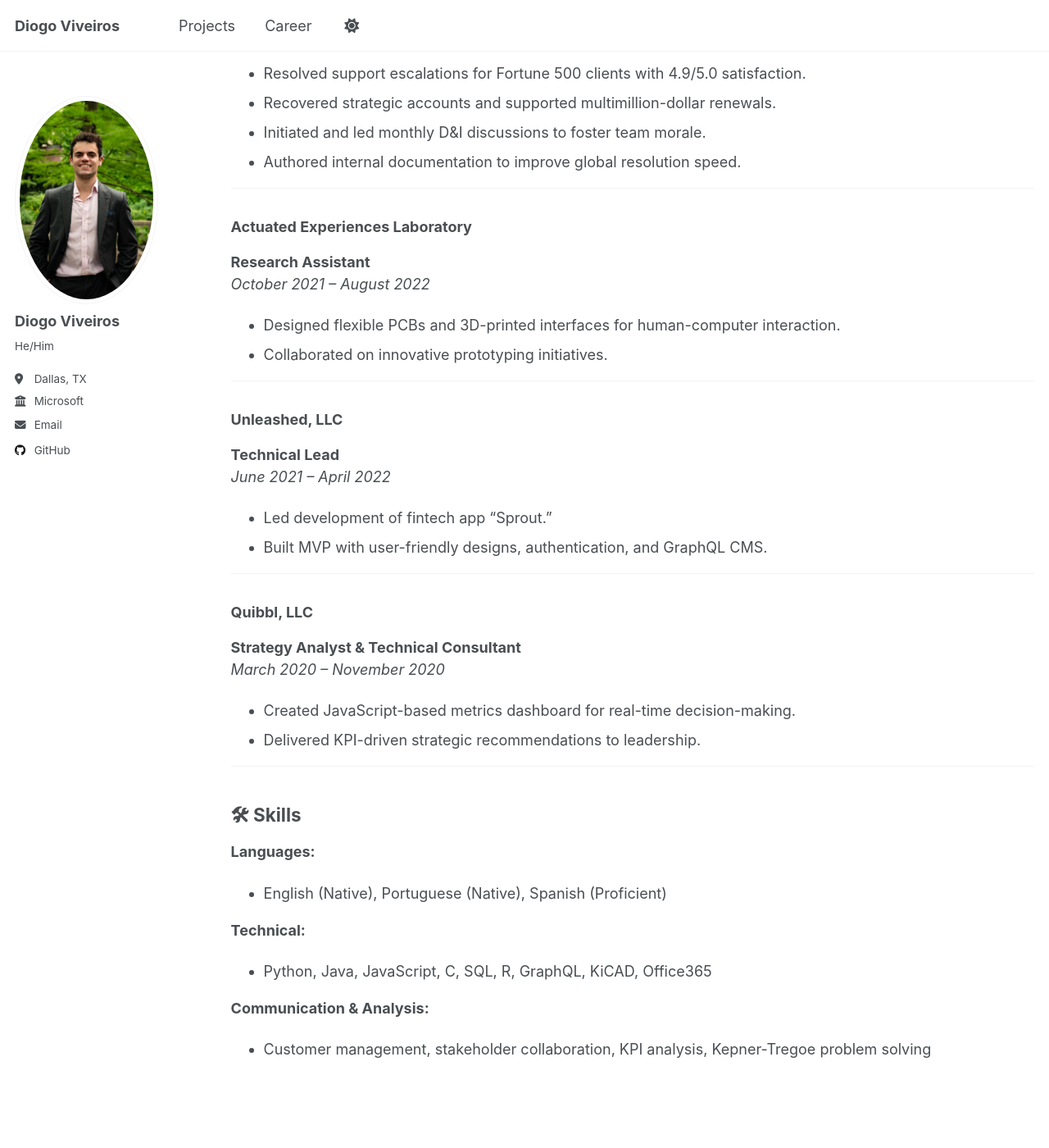
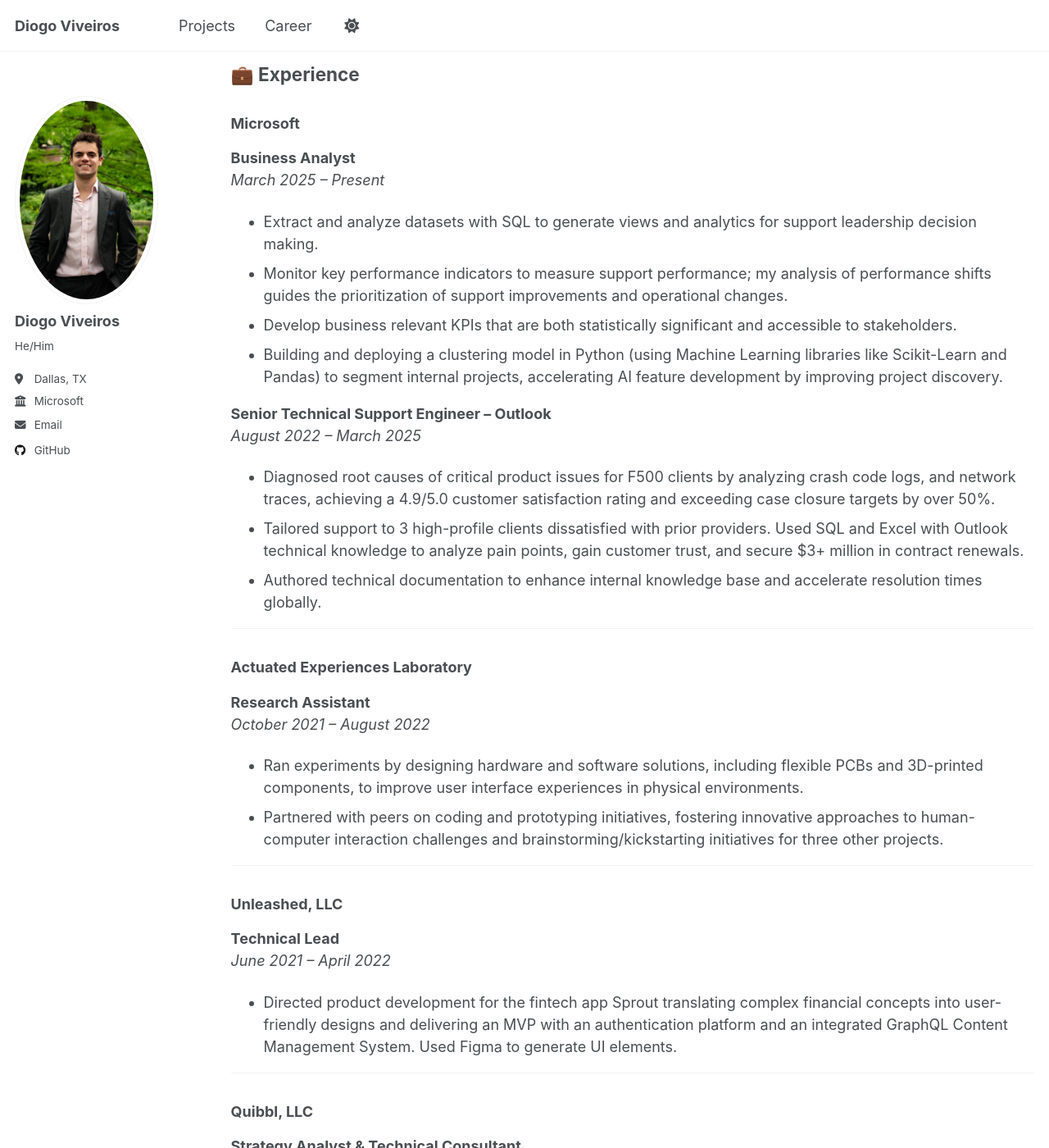
Before and after one commit to diogoviveiros/diogoviveiros.github.io, a Jekyll site: the page built from _pages/cv.md, in a window 1280 px wide and 1400 px high, scrolled down 843 px. Shown: the whole window at 82% size. Built offline with Jekyll 4.4.1, drawn with Linux system fonts in a browser that asks for light colours; some of the changed text lies outside the part shown.

Commit message:
Update cv.md

```diff
--- a/_pages/cv.md
+++ b/_pages/cv.md
@@ -7,17 +7,28 @@
 
 {% include base_path %}
 
+# Diogo Viveiros
+
 **Dallas, TX**
 📧 [diogopviveiros@gmail.com](mailto:diogopviveiros@gmail.com)
 📞 (774) 319-1247
 [LinkedIn](https://www.linkedin.com/in/diogoviveiros/) | [My Repo](https://diogoviveiros.github.io/)
 
+---
+
+## 📝 Summary
+
+Data scientist with a foundation in Economics and Computer Science, currently pursuing a Master's at UC Berkeley. Experienced in leveraging Python, SQL, R, and statistical analysis to translate complex business problems into actionable product insights and data-driven solutions at Microsoft. Building processes and tools to enhance user behavior and productivity is my constant focus.
 
 ---
 
 ## 🎓 Education
 
-**University of Chicago** – *Chicago, IL*
+**University of California, Berkeley** – *Berkeley, CA*
+**Master’s of Information and Data Science**
+*August 2025 – May 2027*
+
+**The University of Chicago** – *Chicago, IL*
 **Bachelor of Arts in Economics**, Specialization in Data Science
 **Minors:** Computer Science, Molecular Engineering
 **GPA:** 3.6
@@ -28,42 +39,41 @@
 
 ### Microsoft
 
-**Business Operations Manager**
+**Business Analyst**
 *March 2025 – Present*
-- Analyzed customer metric trends and delivered insights to leadership.
-- Developed statistically significant, business-relevant KPIs.
-- Built a Python-based clustering tool to support AI project development.
+- Extract and analyze datasets with SQL to generate views and analytics for support leadership decision making.
+- Monitor key performance indicators to measure support performance; my analysis of performance shifts guides the prioritization of support improvements and operational changes.
+- Develop business relevant KPIs that are both statistically significant and accessible to stakeholders.
+- Building and deploying a clustering model in Python (using Machine Learning libraries like Scikit-Learn and Pandas) to segment internal projects, accelerating AI feature development by improving project discovery.
 
 **Senior Technical Support Engineer – Outlook**
 *August 2022 – March 2025*
-- Resolved support escalations for Fortune 500 clients with 4.9/5.0 satisfaction.
-- Recovered strategic accounts and supported multimillion-dollar renewals.
-- Initiated and led monthly D&I discussions to foster team morale.
-- Authored internal documentation to improve global resolution speed.
+- Diagnosed root causes of critical product issues for F500 clients by analyzing crash code logs, and network traces, achieving a 4.9/5.0 customer satisfaction rating and exceeding case closure targets by over 50%.
+- Tailored support to 3 high-profile clients dissatisfied with prior providers. Used SQL and Excel with Outlook technical knowledge to analyze pain points, gain customer trust, and secure $3+ million in contract renewals.
+- Authored technical documentation to enhance internal knowledge base and accelerate resolution times globally.
 
 ---
 
 ### Actuated Experiences Laboratory
 **Research Assistant**
 *October 2021 – August 2022*
-- Designed flexible PCBs and 3D-printed interfaces for human-computer interaction.
-- Collaborated on innovative prototyping initiatives.
+- Ran experiments by designing hardware and software solutions, including flexible PCBs and 3D-printed components, to improve user interface experiences in physical environments.
+- Partnered with peers on coding and prototyping initiatives, fostering innovative approaches to human-computer interaction challenges and brainstorming/kickstarting initiatives for three other projects.
 
 ---
 
 ### Unleashed, LLC
 **Technical Lead**
 *June 2021 – April 2022*
-- Led development of fintech app “Sprout.”
-- Built MVP with user-friendly designs, authentication, and GraphQL CMS.
+- Directed product development for the fintech app Sprout translating complex financial concepts into user-friendly designs and delivering an MVP with an authentication platform and an integrated GraphQL Content Management System. Used Figma to generate UI elements.
 
 ---
 
 ### Quibbl, LLC
 **Strategy Analyst & Technical Consultant**
 *March 2020 – November 2020*
-- Created JavaScript-based metrics dashboard for real-time decision-making.
-- Delivered KPI-driven strategic recommendations to leadership.
+- Designed and implemented a JavaScript-based metrics system, enabling real-time data-driven decision-making across departments, optimizing workflows and reducing decision times from days to hours.
+- Analyzed KPIs and transformed insights into actionable strategies, driving informed leadership decisions.
 
 ---
 
@@ -73,7 +83,7 @@
 - English (Native), Portuguese (Native), Spanish (Proficient)
 
 **Technical:**
-- Python, Java, JavaScript, C, SQL, R, GraphQL, KiCAD, Office365
+- Java, Python, C, JavaScript, SQL, GraphQL, R, KiCAD, Office365
 
 **Communication & Analysis:**
 - Customer management, stakeholder collaboration, KPI analysis, Kepner-Tregoe problem solving
```
